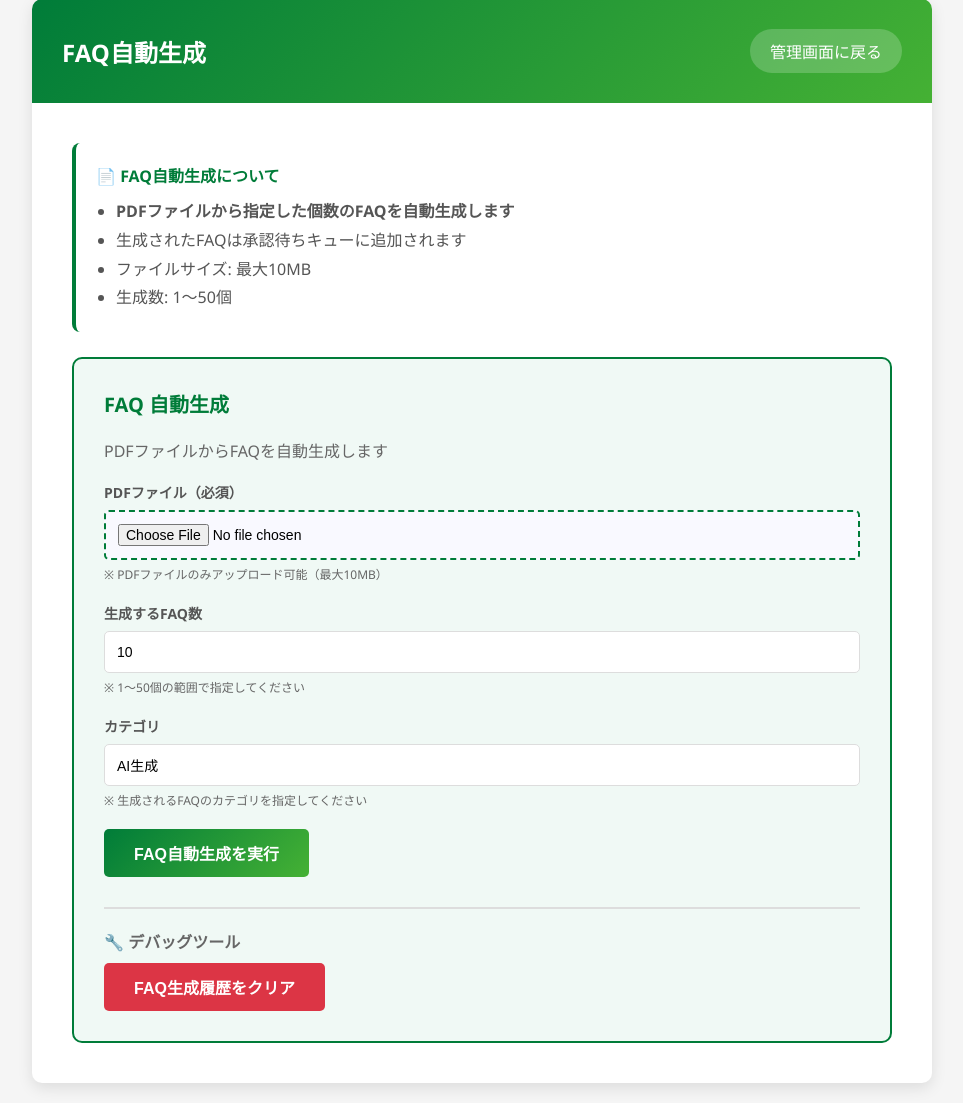
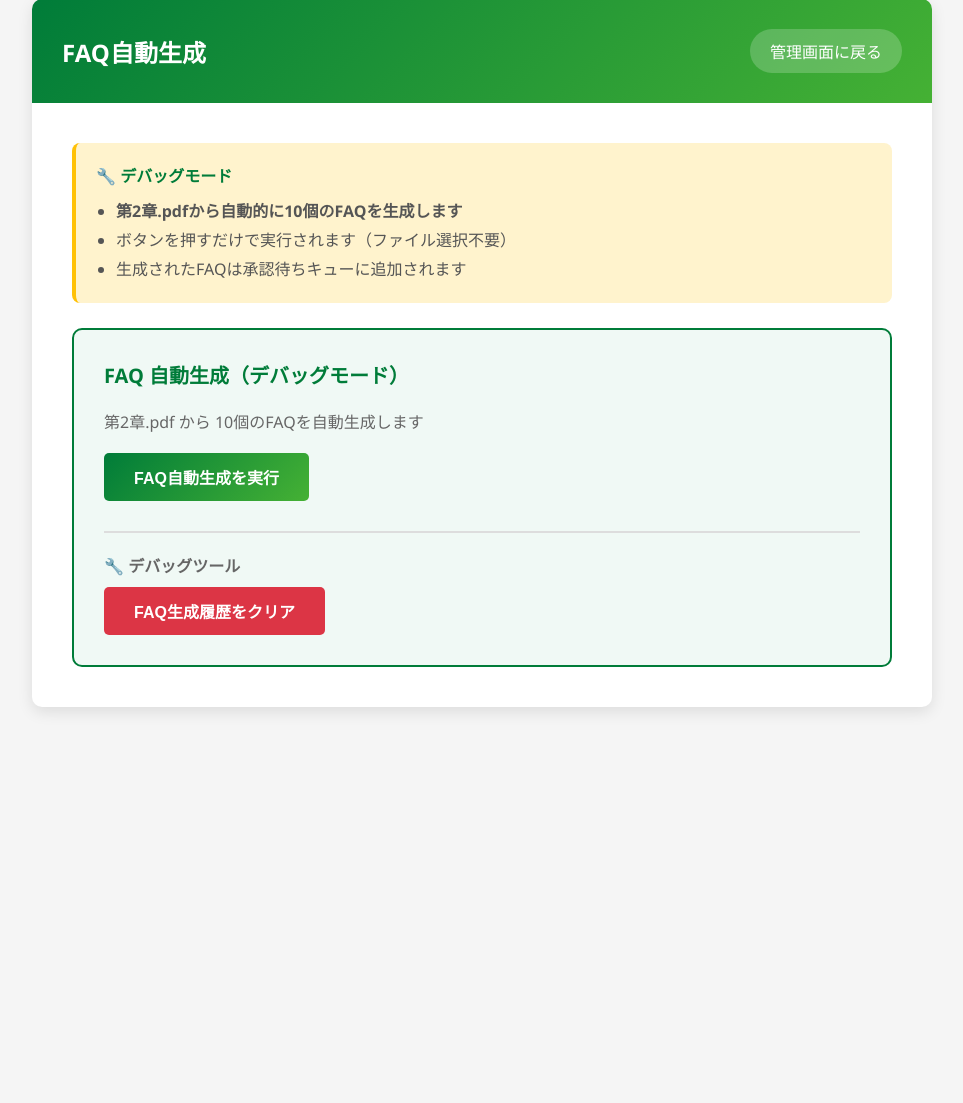
Before and after one commit to kyuwatanabe/faq_system, a Flask app: page /admin/auto_generate_faq in a window 1280 px wide. Shown: the part 21-1124 px from the top of the page, without its empty margins (158-1121 px from the left). After the commit the page ends 733 px from the top, so only its background shows below. Run offline with Flask 3, Linux system fonts and the light colour scheme.

Commit message:
Fix: Revert to DEBUG_MODE=True for auto FAQ generation

```diff
--- a/templates/auto_generate_faq.html
+++ b/templates/auto_generate_faq.html
@@ -232,38 +232,19 @@
         </div>
 
         <div class="content">
-            <div class="info-box">
-                <h3>📄 FAQ自動生成について</h3>
+            <div class="info-box" style="background: #fff3cd; border-left-color: #ffc107;">
+                <h3>🔧 デバッグモード</h3>
                 <ul>
-                    <li><strong>PDFファイルから指定した個数のFAQを自動生成します</strong></li>
+                    <li><strong>第2章.pdfから自動的に10個のFAQを生成します</strong></li>
+                    <li>ボタンを押すだけで実行されます（ファイル選択不要）</li>
                     <li>生成されたFAQは承認待ちキューに追加されます</li>
-                    <li>ファイルサイズ: 最大10MB</li>
-                    <li>生成数: 1〜50個</li>
                 </ul>
             </div>
 
             <div class="auto-generate-section">
-                <h2>FAQ 自動生成</h2>
-                <p style="margin-bottom: 20px; color: #666;">PDFファイルからFAQを自動生成します</p>
+                <h2>FAQ 自動生成（デバッグモード）</h2>
+                <p style="margin-bottom: 20px; color: #666;">第2章.pdf から 10個のFAQを自動生成します</p>
                 <form action="/admin/auto_generate" method="post" enctype="multipart/form-data">
-                    <div class="form-group">
-                        <label for="source_file">PDFファイル（必須）</label>
-                        <input type="file" name="source_file" id="source_file" accept=".pdf" required>
-                        <span class="file-help">※ PDFファイルのみアップロード可能（最大10MB）</span>
-                    </div>
-
-                    <div class="form-group">
-                        <label for="num_questions">生成するFAQ数</label>
-                        <input type="number" name="num_questions" id="num_questions" value="10" min="1" max="50" required>
-                        <span class="file-help">※ 1〜50個の範囲で指定してください</span>
-                    </div>
-
-                    <div class="form-group">
-                        <label for="category">カテゴリ</label>
-                        <input type="text" name="category" id="category" value="AI生成" required>
-                        <span class="file-help">※ 生成されるFAQのカテゴリを指定してください</span>
-                    </div>
-
                     <button type="submit" class="btn" id="generateBtn">FAQ自動生成を実行</button>
                     <div id="generateStatus" class="generate-status"></div>
                 </form>
@@ -286,19 +267,11 @@
             const generateBtn = document.getElementById('generateBtn');
             const statusDiv = document.getElementById('generateStatus');
 
-            // ファイルが選択されているかチェック
-            const fileInput = document.getElementById('source_file');
-            if (!fileInput.files || fileInput.files.length === 0) {
-                statusDiv.className = 'generate-status error';
-                statusDiv.textContent = 'エラー: PDFファイルを選択してください';
-                return;
-            }
-
             // ボタンを無効化してローディング表示
             generateBtn.disabled = true;
             generateBtn.textContent = '生成中...';
             statusDiv.className = 'generate-status loading';
-            statusDiv.textContent = 'FAQ生成中です。しばらくお待ちください...';
+            statusDiv.textContent = 'FAQ生成中です（第2章.pdfから10個生成）。しばらくお待ちください...';
 
             // タイムアウト設定（5分 = 300秒）
             const controller = new AbortController();
--- a/web_app.py
+++ b/web_app.py
@@ -427,7 +427,7 @@ def auto_generate_faqs():
     try:
         # デバッグモード: 第2章.pdfを固定で使用
         import os
-        DEBUG_MODE = False
+        DEBUG_MODE = True
 
         if DEBUG_MODE:
             print("[DEBUG] デバッグモード: 第2章.pdfを使用")
```
